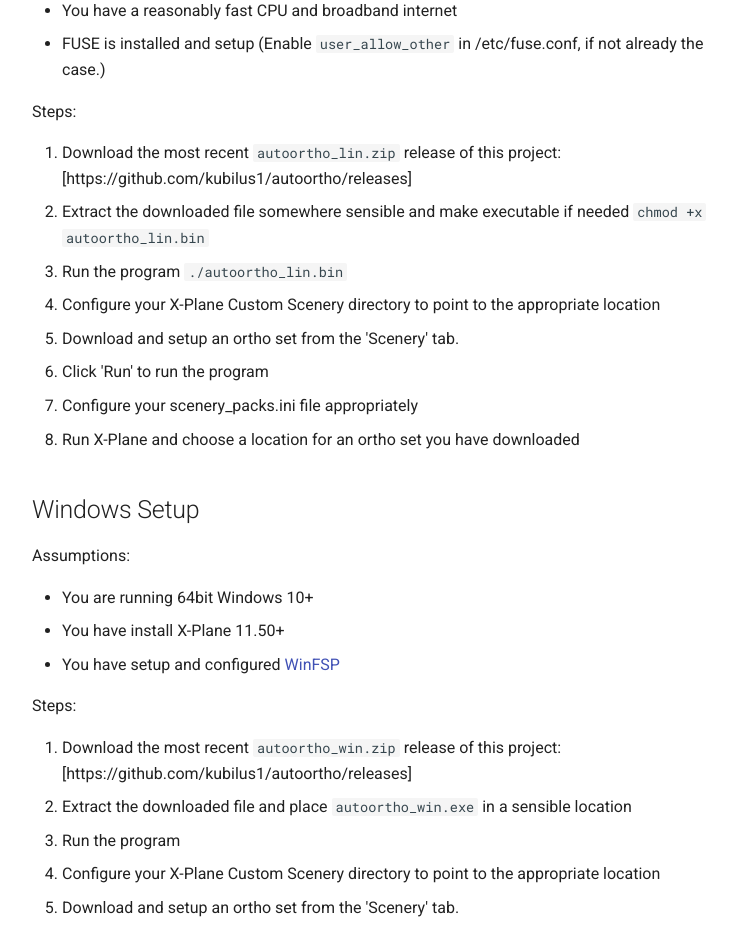
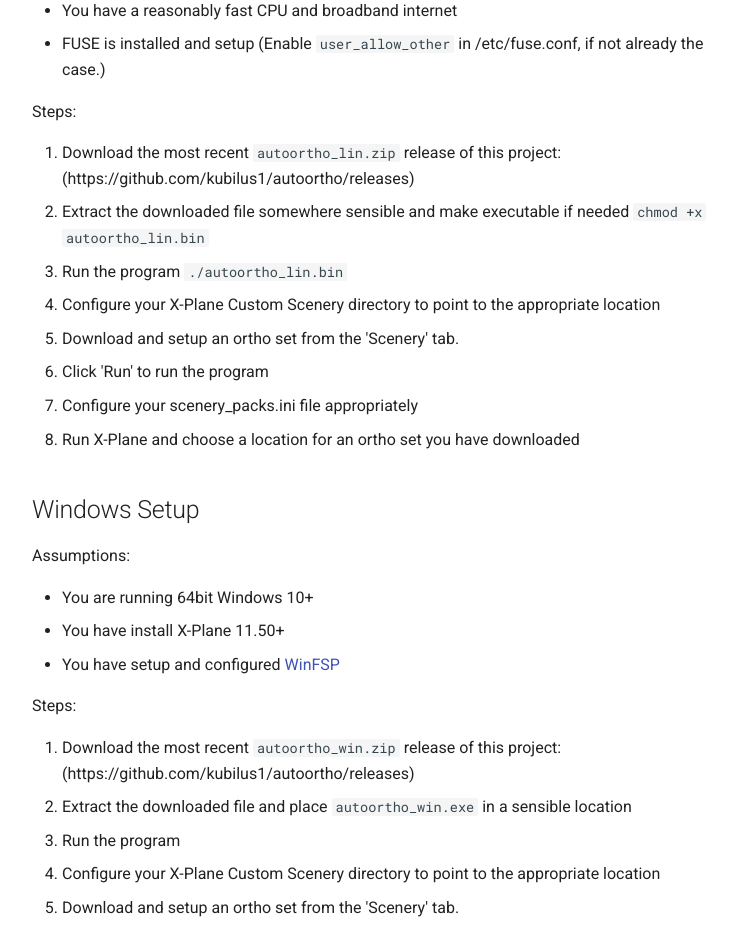
Before and after one commit to kubilus1/autoortho, an MkDocs documentation site: the page built from docs/index.md, in a window 1280 px wide and 1400 px high. Shown: the part 308-1241 px from the top of the window, without its empty margins (264-998 px from the left). Built offline with MkDocs 1.6.1 and Material for MkDocs 9.7.7, drawn with Linux system fonts in a browser that asks for light colours.

```diff
--- a/docs/index.md
+++ b/docs/index.md
@@ -9,7 +9,7 @@ Assumptions:
 
 Steps:
 
-1. Download the most recent `autoortho_lin.zip` release of this project: [https://github.com/kubilus1/autoortho/releases]
+1. Download the most recent `autoortho_lin.zip` release of this project: (https://github.com/kubilus1/autoortho/releases)
 3. Extract the downloaded file somewhere sensible and make executable if needed `chmod +x autoortho_lin.bin`
 4. Run the program `./autoortho_lin.bin`
 6. Configure your X-Plane Custom Scenery directory to point to the appropriate location
@@ -28,7 +28,7 @@ Assumptions:
 
 Steps:
 
-1. Download the most recent `autoortho_win.zip` release of this project: [https://github.com/kubilus1/autoortho/releases]
+1. Download the most recent `autoortho_win.zip` release of this project: (https://github.com/kubilus1/autoortho/releases)
 2. Extract the downloaded file and place `autoortho_win.exe` in a sensible location
 4. Run the program
 5. Configure your X-Plane Custom Scenery directory to point to the appropriate location
```
